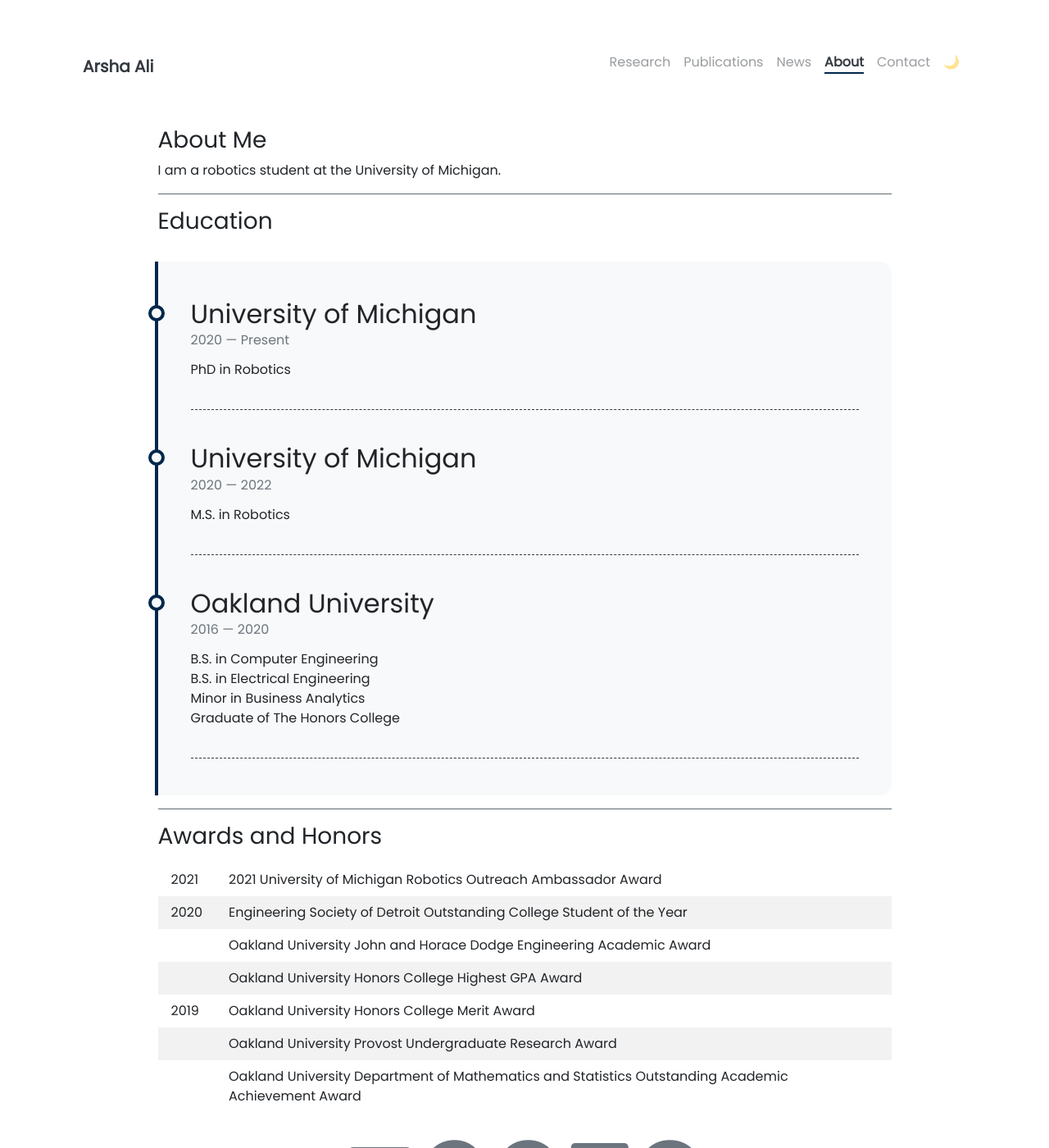
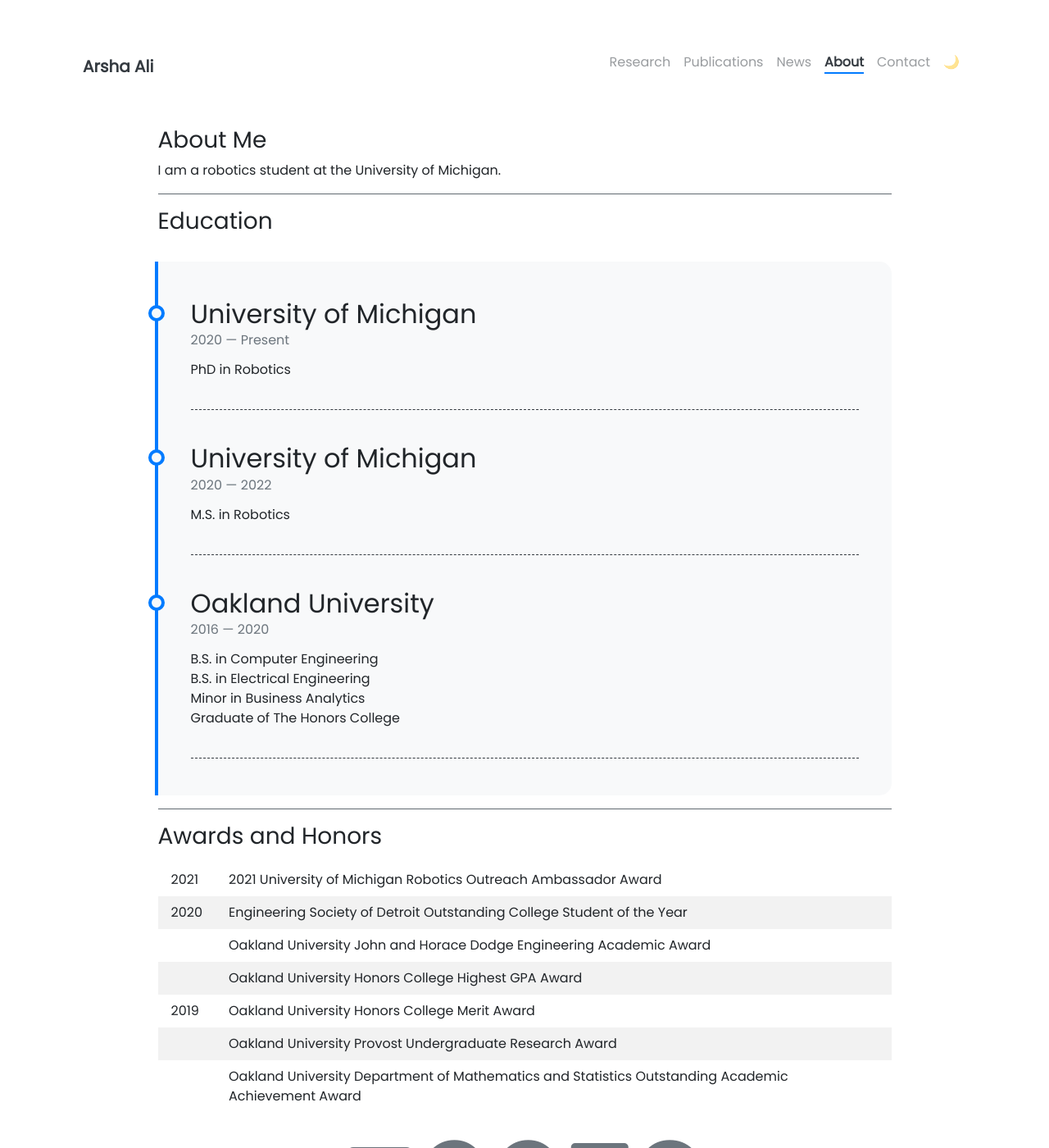
Before and after one commit to arshaali/arshaali.github.io, a Jekyll site: the page built from pages/about.md, in a window 1280 px wide and 1400 px high. Shown: the whole window at 82% size. Built offline with Jekyll 4.4.1, drawn with Linux system fonts in a browser that asks for light colours; nearby versions of some CDN libraries.

Commit message:
Update style.css

```diff
--- a/assets/css/style.css
+++ b/assets/css/style.css
@@ -293,7 +293,7 @@ body {
   margin-top: -6px;
 }
 .post .tag:hover {
-  background-color: #00274c; /* Note: Arsha changed this color from #007bff */
+  background-color: #007bff;
   color: white !important;
 }
 .post footer {
@@ -336,7 +336,7 @@ body {
 }
 .post
   a:not(.btn):not([class^="carousel-"]):not([class^="list-"]):not(.no-underline):hover {
-  color: #00274c; /* Note: Arsha changed this color from #007bff */
+  color: #007bff;
 }
 .post
   a:not(.btn):not([class^="carousel-"]):not([class^="list-"]):not(.no-underline)::after {
@@ -345,7 +345,7 @@ body {
   height: 0.15em;
   margin-top: -0.15em;
   width: 0;
-  background: #00274c; /* Note: Arsha changed this color from #007bff */
+  background: #007bff;
   transition: width 0.35s;
 }
 .post
@@ -375,7 +375,7 @@ body {
   padding: 0.2em 0.65em;
 }
 .post blockquote {
-  border-left: 0.25em solid #00274c; /* Note: Arsha changed this color from #007bff */
+  border-left: 0.25em solid #007bff;
   color: #6c757d;
   padding: 0 1em;
 }
@@ -394,7 +394,7 @@ body {
   padding-bottom: 12px;
   font-weight: 500;
   text-align: left;
-  background-color: #00274c; /* Note: Arsha changed this color from #007bff */
+  background-color: #007bff;
   color: white;
 }
 .post table:not(.highlight) tr:nth-child(even) {
@@ -455,7 +455,7 @@ body {
   content: "";
   display: block;
   height: 0.15em;
-  background: #00274c; /* Note: Arsha changed this color from #007bff */
+  background: #007bff;
 }
 
 .nav-link::after,
@@ -505,7 +505,7 @@ body {
   content: "";
   width: 4px;
   height: 100%;
-  background-color: #00274c; /* Note: Arsha changed this color from #007bff */
+  background-color: #007bff;
   position: absolute;
   left: -4px;
   top: 0;
@@ -518,7 +518,7 @@ body {
   width: 20px;
   height: 20px;
   border-radius: 50%;
-  border: 4px solid #00274c; /* Note: Arsha changed this color from #007bff */
+  border: 4px solid #007bff;
   background-color: #f8f9fa;
   position: absolute;
   left: -12px;
```
